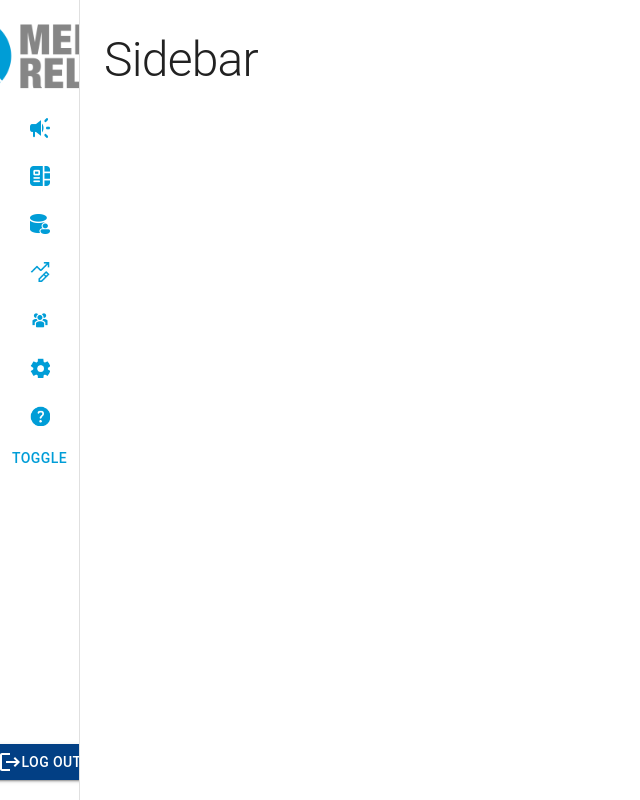
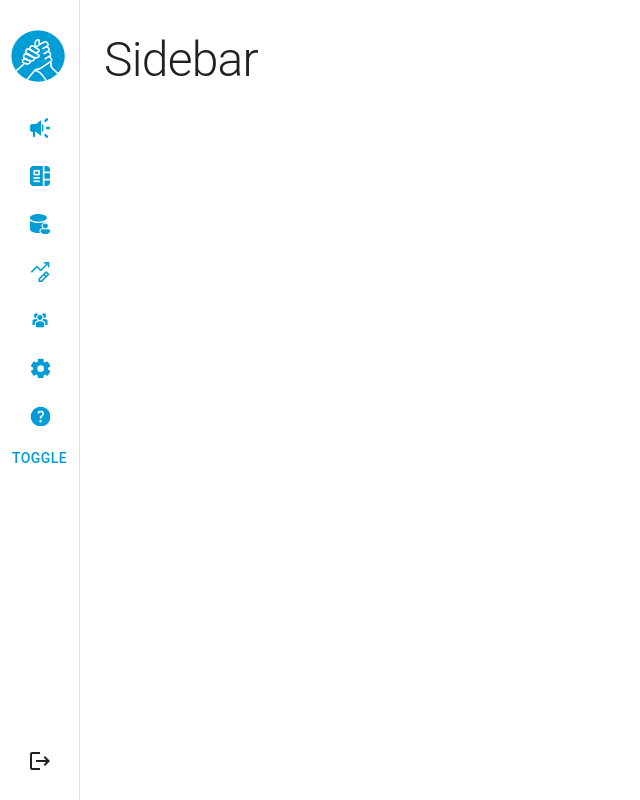
Before and after one commit to dsc-project-mr/mr-fe-internal, a Next.js app: page /sidebar in a window 1280 px wide. Shown: the whole page, without its empty margins (0-640 px from the left). Built offline with nearby package versions, Linux system fonts and the light colour scheme.

Commit message:
Add icons for mr logo and logout button

```diff
--- a/components/Sidebar/index.tsx
+++ b/components/Sidebar/index.tsx
@@ -13,6 +13,8 @@ import HeaderTab from './HeaderTab'
 import { sidebarData } from 'constants/sidebarData'
 import LogoutIcon from '@mui/icons-material/Logout'
 import mr_logo from 'public/images/sidebar/mercy_relief_logo.png'
+import mr_compact_logo from 'public/images/sidebar/mercy_relief_compact_logo.png'
+
 import { MR_DARK_BLUE } from 'styles/theme'
 
 export const DRAWER_WIDTH = 240
@@ -64,14 +66,6 @@ const Sidebar = () => {
         open={open}
         variant="permanent"
         sx={{
-          // width: DRAWER_WIDTH,
-
-          // flexShrink: 0,
-          // '& .MuiDrawer-paper': {
-          //   width: DRAWER_WIDTH,
-          //   boxSizing: 'border-box',
-          // },
-
           // This is to make sure the Log Out button remains at the bottom.
 
           '& .MuiPaper-root.MuiDrawer-paper': {
@@ -96,7 +90,7 @@ const Sidebar = () => {
           >
             <Box
               component="img"
-              src={mr_logo.src}
+              src={open ? mr_logo.src : mr_compact_logo.src}
               sx={{
                 height: 80,
               }}
@@ -114,17 +108,23 @@ const Sidebar = () => {
           ))}
           <Button onClick={() => setOpen(!open)}>Toggle</Button>
         </List>
+
+        <Box marginBottom="20px">
+          {open ? (
             <Button
               variant="contained"
               sx={{
                 width: '200px',
                 backgroundColor: MR_DARK_BLUE,
-            marginBottom: '20px',
               }}
             >
               <LogoutIcon />
               LOG OUT
             </Button>
+          ) : (
+            <LogoutIcon />
+          )}
+        </Box>
       </StyledDrawer>
     </>
   )
```
Also changed, not shown: public/images/sidebar/mercy_relief_compact_logo.png (added). Lines whose indentation alone changed are shown as unchanged.
